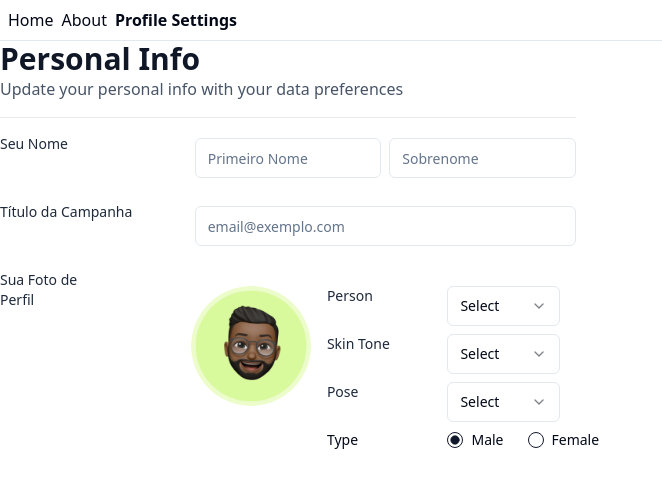
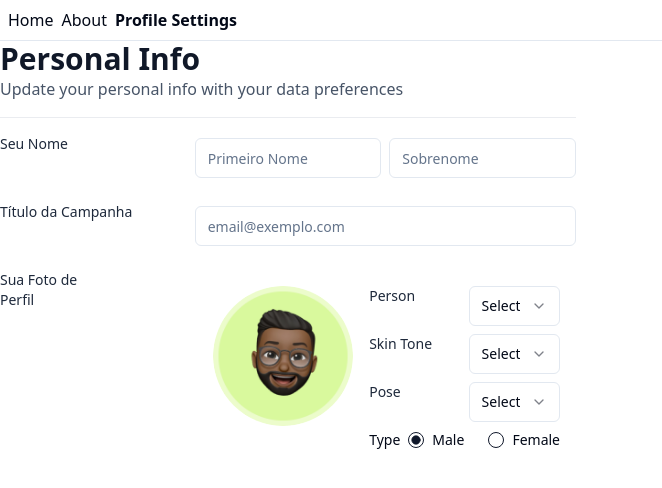
Before and after one commit to Aprender-e-Crescer/crowdfy, a React (Vite) app: page /profile-settings in a window 1280 px wide. Shown: the top 488 px of the page, without its empty margins (0-662 px from the left). Built offline with nearby package versions, Linux system fonts and the light colour scheme.

Commit message:
Corrigindo erro

```diff
--- a/src/components/ui/personalInfo.tsx
+++ b/src/components/ui/personalInfo.tsx
@@ -138,7 +138,7 @@ export default function PersonalInfo() {
                       </SelectContent>
                     </Select>
                   </div>
-                  <div className="grid grid-cols-2 gap-2 items-center-start mt-2 text-sm">
+                  <div className="flex gap-2 items-center-start mt-2 text-sm">
                     <label className="inline-block">Type</label>
                     <RadioGroup defaultValue="male" className="flex space-x-4">
                       <div className="flex items-center">
```
